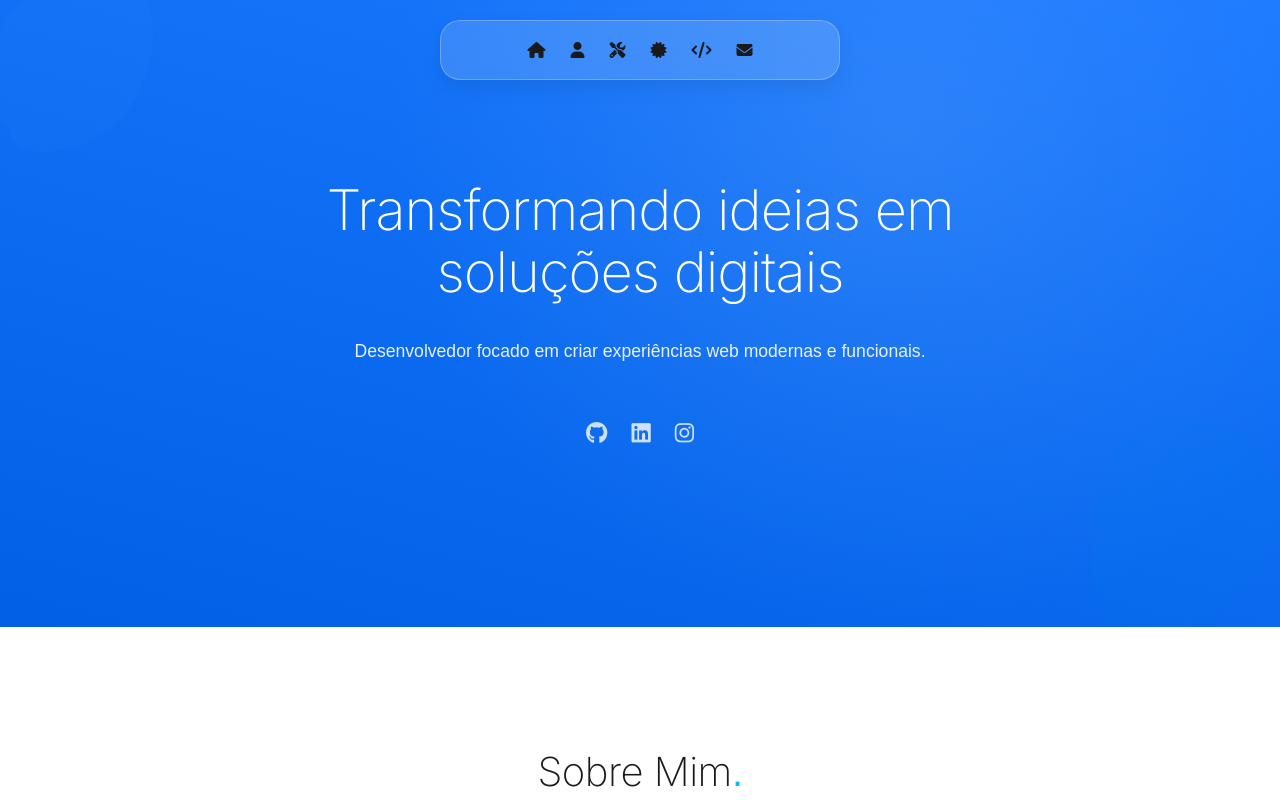
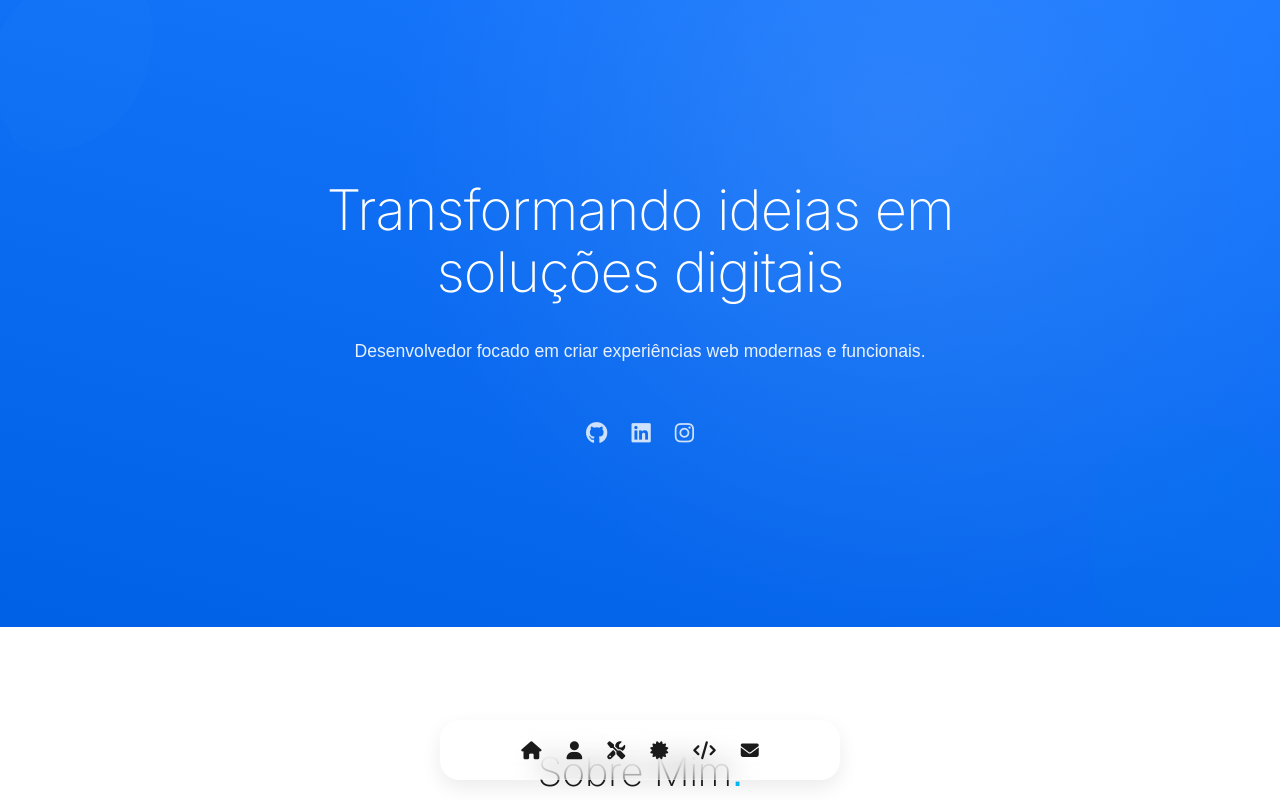
Before and after one commit to Andrezinrc/Portf-lio, a React (Vite) app: page / in a window 1280 px wide. Shown: the top 800 px of the page. Built offline with nearby package versions, Linux system fonts and the light colour scheme; no server answers.

Commit message:
feat(ui): reposition fixed menu from top to bottom (20px)

```diff
--- a/public/assets/css/header.css
+++ b/public/assets/css/header.css
@@ -19,7 +19,7 @@
   width: 100%;
   height: 60px;
   position: fixed;
-  top: 20px;
+  bottom: 20px;
   left: 50%;
   transform: translateX(-50%);
   background: rgba(255, 255, 255, 0.15);
@@ -44,7 +44,7 @@
   color: #1a1a1a;
   text-decoration: none;
   font-weight: 500;
-  font-size: 16px;
+  font-size: 18px;
   display: flex;
   align-items: center;
   gap: 6px;
```
